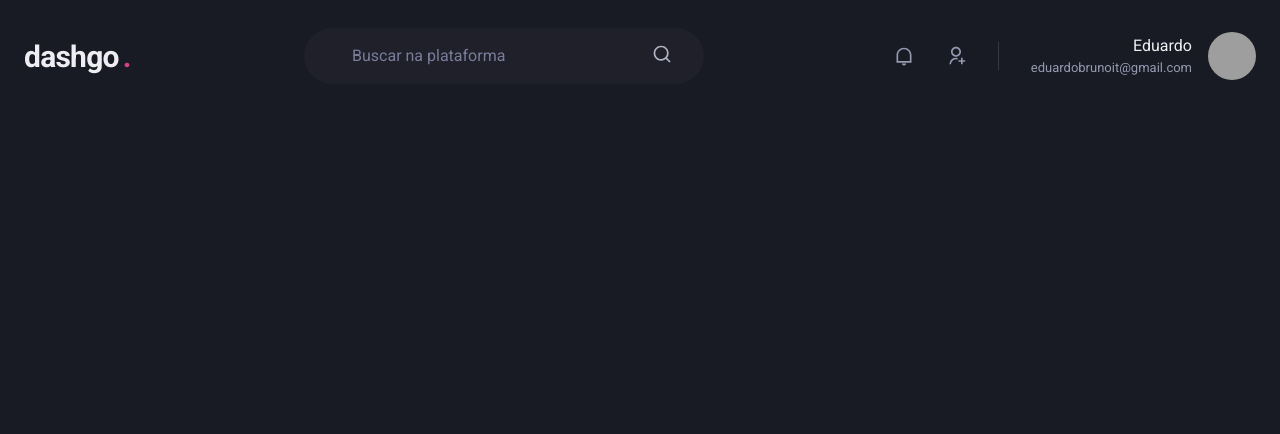
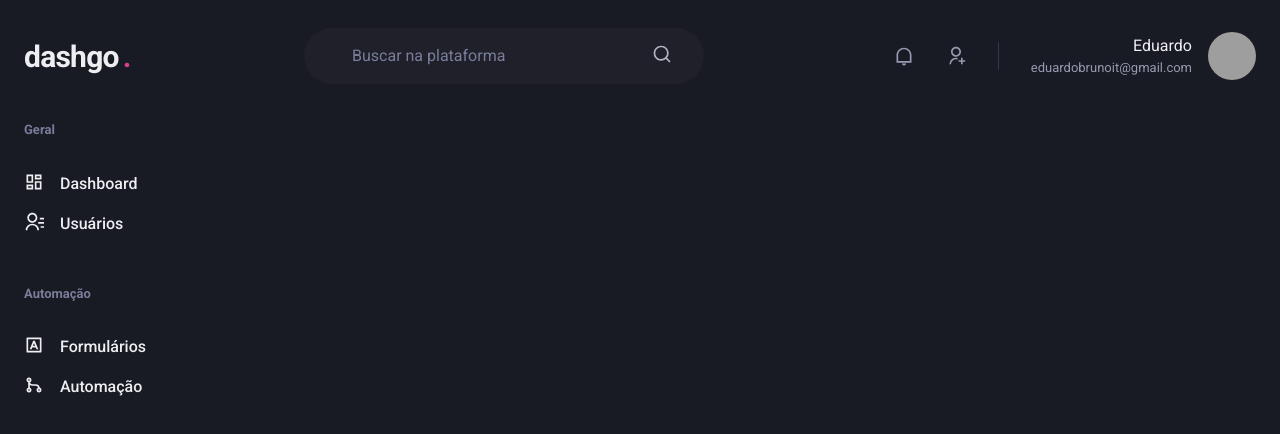
Before and after one commit to eduardojigub/ignite-dashgo, a Next.js app: page /dashboard in a window 1280 px wide. Shown: the top 434 px of the page. Built offline with nearby package versions, Linux system fonts and the light colour scheme; grey boxes are pictures that could not be loaded.

Commit message:
feat: add Sidebar

```diff
--- /dev/null
+++ b/src/components/Sidebar.tsx
@@ -0,0 +1,54 @@
+import { Box, Stack, Text, Link, Icon } from '@chakra-ui/react';
+import {
+  RiDashboardLine,
+  RiContactsLine,
+  RiInputMethodLine,
+  RiGitMergeLine,
+} from 'react-icons/ri';
+
+export function Sidebar() {
+  return (
+    <Box as="aside" w="64" mr="8">
+      <Stack spacing="12" align="flex-start">
+        <Box>
+          <Text fontWeight="bold" color="gray.400" fontSize="small">
+            Geral
+          </Text>
+          <Stack spacing="4" mt="8" align="stretch">
+            <Link display="flex">
+              <Icon as={RiDashboardLine} fontSize="20" />
+              <Text ml="4" fontWeight="medium">
+                Dashboard
+              </Text>
+            </Link>
+            <Link display="flex">
+              <Icon as={RiContactsLine} fontSize="20" />
+              <Text ml="4" fontWeight="medium">
+                Usuários
+              </Text>
+            </Link>
+          </Stack>
+        </Box>
+        <Box>
+          <Text fontWeight="bold" color="gray.400" fontSize="small">
+            Automação
+          </Text>
+          <Stack spacing="4" mt="8" align="stretch">
+            <Link display="flex">
+              <Icon as={RiInputMethodLine} fontSize="20" />
+              <Text ml="4" fontWeight="medium">
+                Formulários
+              </Text>
+            </Link>
+            <Link display="flex">
+              <Icon as={RiGitMergeLine} fontSize="20" />
+              <Text ml="4" fontWeight="medium">
+                Automação
+              </Text>
+            </Link>
+          </Stack>
+        </Box>
+      </Stack>
+    </Box>
+  );
+}
--- a/src/pages/dashboard.tsx
+++ b/src/pages/dashboard.tsx
@@ -1,5 +1,14 @@
 import { Header } from '@/components/Header';
+import { Sidebar } from '@/components/Sidebar';
+import { Flex } from '@chakra-ui/react';
 
 export default function Dashboard() {
-  return <Header />;
+  return (
+    <Flex direction="column" h="100vh">
+      <Header />
+      <Flex w="100%" my="6" maxWidth={1480} mx="auto" px="6">
+        <Sidebar />
+      </Flex>
+    </Flex>
+  );
 }
```
